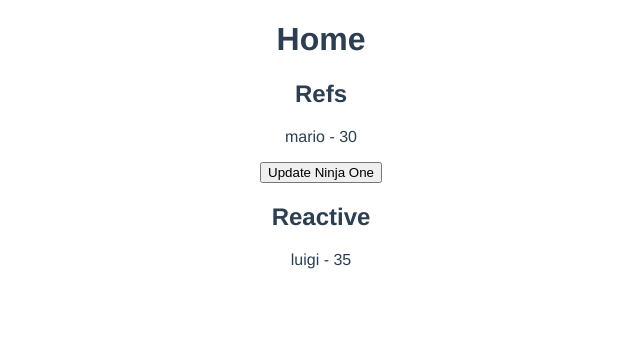
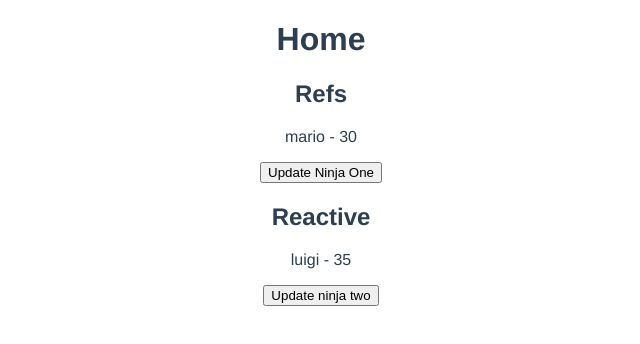
Before and after one commit to Charlon-Dale/chad-blog, a Vue app: page / in a window 1280 px wide. Shown: the top 344 px of the page, without its empty margins (319-959 px from the left). Built offline with nearby package versions, Linux system fonts and the light colour scheme.

Commit message:
added button to update ninja two

```diff
--- a/src/views/Home.vue
+++ b/src/views/Home.vue
@@ -6,6 +6,7 @@
     <button @click="updateNinjaOne">Update Ninja One</button>
     <h2>Reactive</h2>
     <p>{{ ninjaTwo.name }} - {{ ninjaTwo.age }}</p>
+    <button @click="updateNinjaTwo">Update ninja two</button>
   </div>
 </template>
 
@@ -25,7 +26,7 @@ export default {
     const updateNinjaTwo = () => {
       ninjaTwo.age = 45
     }
-    return { ninjaOne, updateNinjaOne, ninjaTwo }
+    return { ninjaOne, updateNinjaOne, ninjaTwo, updateNinjaTwo }
   }
 }
 </script>
```
